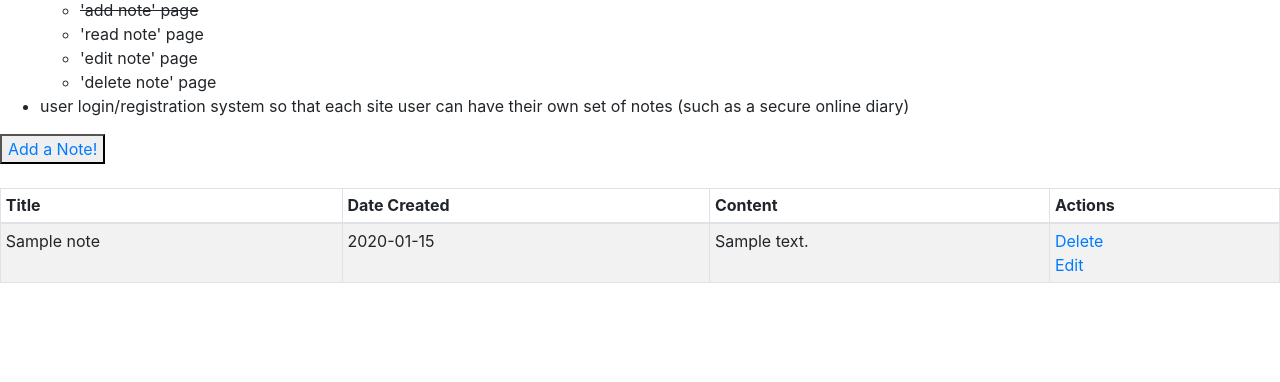
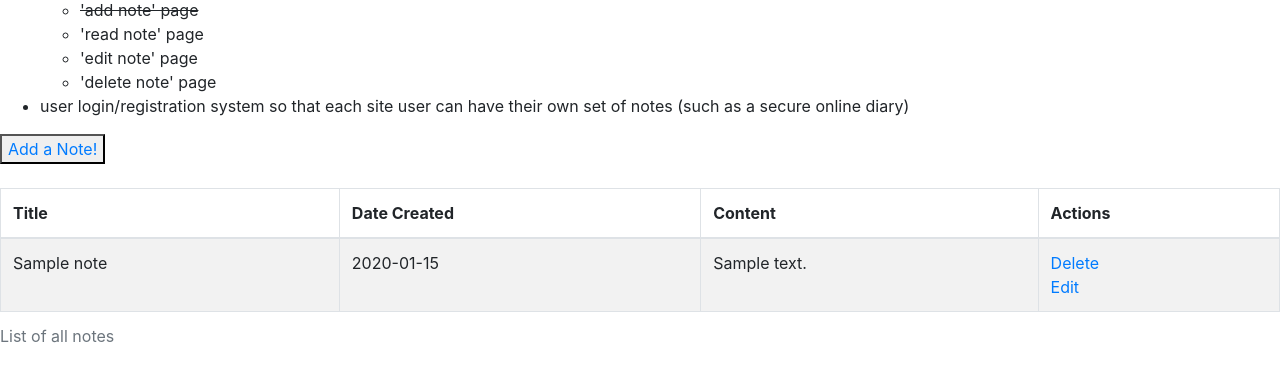
Before and after one commit to saimayunus925/notes-app, a Flask app: page / in a window 1280 px wide. Shown: the part 292-674 px from the top of the page. Run offline with Flask 2, Linux system fonts and the light colour scheme; tables that the repository leaves empty hold one stand-in row (values such as "Sample post"); some libraries are stand-ins or nearby versions.

Commit message:
added caption to table, R part of CRUD (read/get note) is now somewhat complete!

```diff
--- a/notes_app/templates/index.html
+++ b/notes_app/templates/index.html
@@ -38,7 +38,8 @@
 
     <!-- list of notes -->
 
-    <table class="table table-bordered table-striped table-sm">
+    <table class="table table-bordered table-striped">
+        <caption>List of all notes</caption>
         <thead>
             <tr>
                 <th scope="col">Title</th>
```
